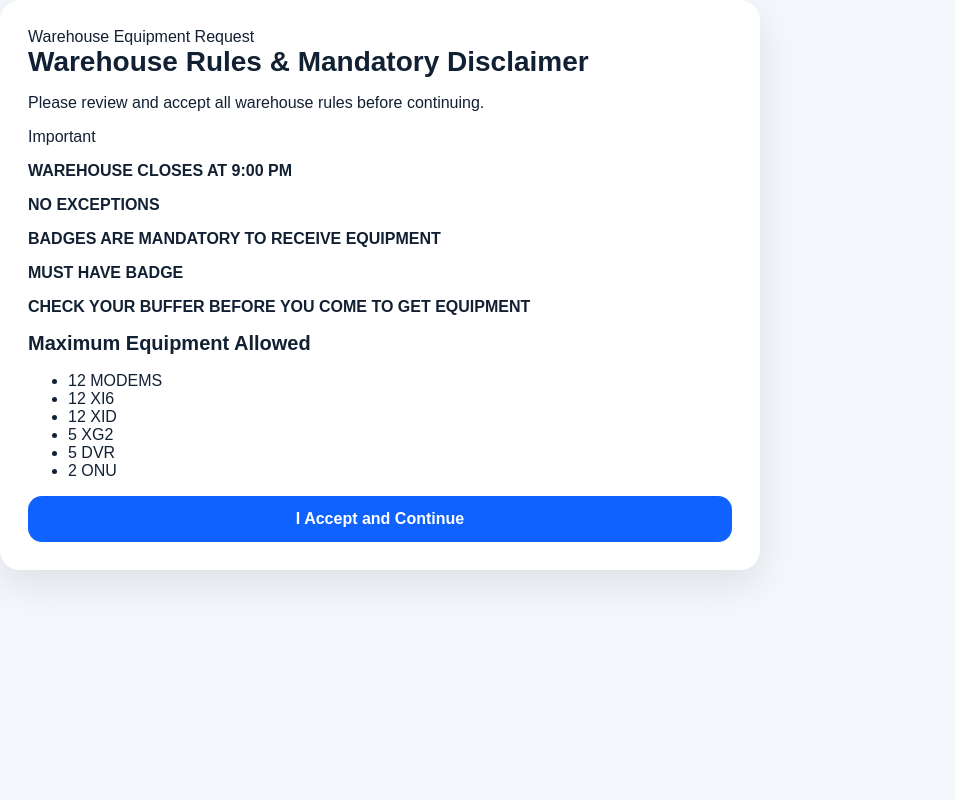
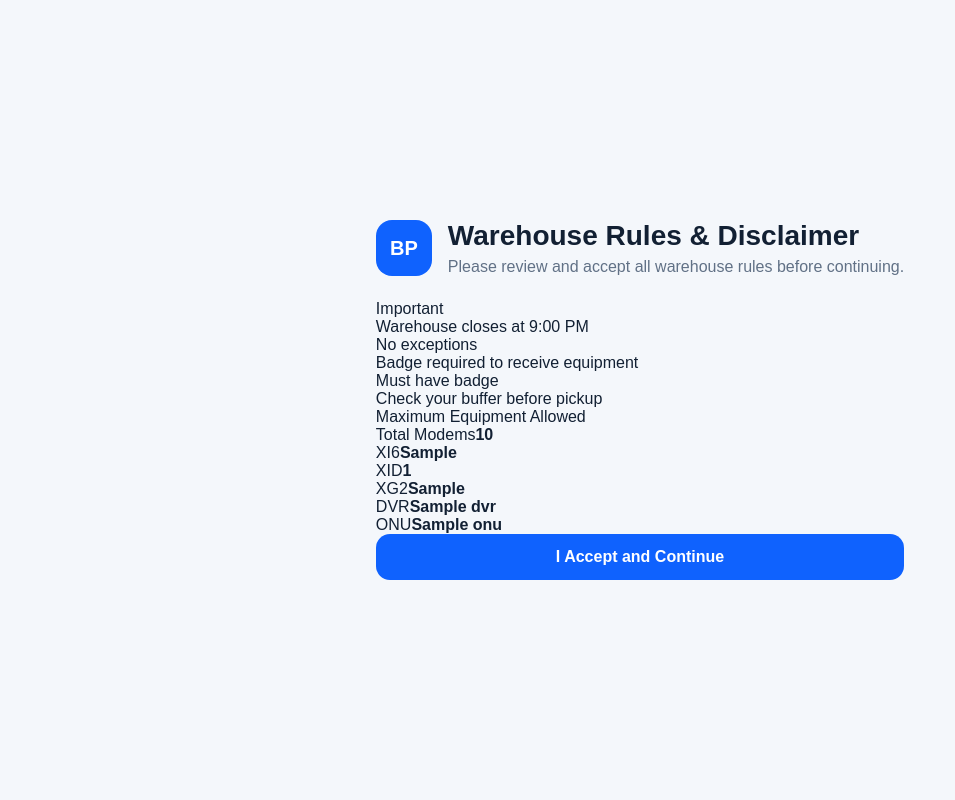
Before and after one commit to Godson2612/warehouse-mini-app, a Flask app: template template/request_form.html in a window 1280 px wide. Shown: the whole page, without its empty margins (0-955 px from the left). Run offline with Flask 3, Linux system fonts and the light colour scheme; the template is opened without the code that fills it: most values are stand-ins (such as "Sample title", 1, 10 or a date in 2020); some libraries are stand-ins or nearby versions.

Commit message:
Refactor request form HTML structure and content

```diff
--- a/template/request_form.html
+++ b/template/request_form.html
@@ -1,57 +1,68 @@
 <!DOCTYPE html>
 <html lang="en">
 <head>
-  <meta charset="UTF-8" />
+  <meta charset="UTF-8">
   <meta
     name="viewport"
-    content="width=device-width, initial-scale=1.0, maximum-scale=1.0, minimum-scale=1.0, user-scalable=no, viewport-fit=cover"
-  />
-  <meta name="apple-mobile-web-app-capable" content="yes" />
-  <meta name="mobile-web-app-capable" content="yes" />
-  <title>Warehouse Equipment Request</title>
-  <link rel="stylesheet" href="{{ url_for('static', filename='style.css', v='21') }}" />
+    content="width=device-width, initial-scale=1.0, maximum-scale=1.0, user-scalable=no, viewport-fit=cover"
+  >
+  <title>Warehouse Request</title>
+  <link rel="stylesheet" href="{{ url_for('static', filename='style.css') }}">
   <script src="https://telegram.org/js/telegram-web-app.js"></script>
 </head>
 <body>
-  <div class="app-shell">
-    <div class="app-scroll">
-      <div class="container center-page">
-        <div class="card card-wide">
-          <div class="badge">Warehouse Equipment Request</div>
-          <h1 class="page-title">Warehouse Rules & Mandatory Disclaimer</h1>
-          <p class="lead">Please review and accept all warehouse rules before continuing.</p>
+  <div class="page-shell">
+    <div class="glass-bg"></div>
 
-          <div class="warning-box">
-            <div class="warning-title">Important</div>
-            <p><strong>WAREHOUSE CLOSES AT 9:00 PM</strong></p>
-            <p><strong>NO EXCEPTIONS</strong></p>
-            <p><strong>BADGES ARE MANDATORY TO RECEIVE EQUIPMENT</strong></p>
-            <p><strong>MUST HAVE BADGE</strong></p>
-            <p><strong>CHECK YOUR BUFFER BEFORE YOU COME TO GET EQUIPMENT</strong></p>
-          </div>
-
-          <div class="section">
-            <div class="section-head">
-              <h2>Maximum Equipment Allowed</h2>
-            </div>
-            <ul class="rules-list">
-              <li>12 MODEMS</li>
-              <li>12 XI6</li>
-              <li>12 XID</li>
-              <li>5 XG2</li>
-              <li>5 DVR</li>
-              <li>2 ONU</li>
-            </ul>
-          </div>
-
-          <form method="POST" action="{{ url_for('accept') }}">
-            <button class="primary-btn" type="submit">I Accept and Continue</button>
-          </form>
+    <div class="main-card">
+      <div class="brand-row">
+        <div class="brand-badge">BP</div>
+        <div>
+          <h1>Warehouse Rules & Disclaimer</h1>
+          <p class="subtitle">Please review and accept all warehouse rules before continuing.</p>
         </div>
       </div>
+
+      <div class="section-card">
+        <div class="section-title">Important</div>
+        <div class="rules-grid">
+          <div class="rule-pill">Warehouse closes at 9:00 PM</div>
+          <div class="rule-pill">No exceptions</div>
+          <div class="rule-pill">Badge required to receive equipment</div>
+          <div class="rule-pill">Must have badge</div>
+          <div class="rule-pill">Check your buffer before pickup</div>
+        </div>
+      </div>
+
+      <div class="section-card">
+        <div class="section-title">Maximum Equipment Allowed</div>
+        <div class="limits-grid">
+          <div class="limit-box"><span>Total Modems</span><strong>{{ limits.modems_total }}</strong></div>
+          <div class="limit-box"><span>XI6</span><strong>{{ limits.xi6 }}</strong></div>
+          <div class="limit-box"><span>XID</span><strong>{{ limits.xid }}</strong></div>
+          <div class="limit-box"><span>XG2</span><strong>{{ limits.xg2 }}</strong></div>
+          <div class="limit-box"><span>DVR</span><strong>{{ limits.dvr }}</strong></div>
+          <div class="limit-box"><span>ONU</span><strong>{{ limits.onu }}</strong></div>
+        </div>
+      </div>
+
+      <form method="post" action="{{ url_for('accept') }}">
+        <button type="submit" class="primary-btn">I Accept and Continue</button>
+      </form>
     </div>
   </div>
 
-  <script src="{{ url_for('static', filename='app.js', v='21') }}"></script>
+  <script>
+    if (window.Telegram && window.Telegram.WebApp) {
+      const tg = window.Telegram.WebApp;
+      tg.ready();
+      tg.expand();
+      try { tg.setHeaderColor("#0f172a"); } catch (e) {}
+      try { tg.setBackgroundColor("#eef4ff"); } catch (e) {}
+      if (tg.disableVerticalSwipes) {
+        tg.disableVerticalSwipes();
+      }
+    }
+  </script>
 </body>
 </html>
```
